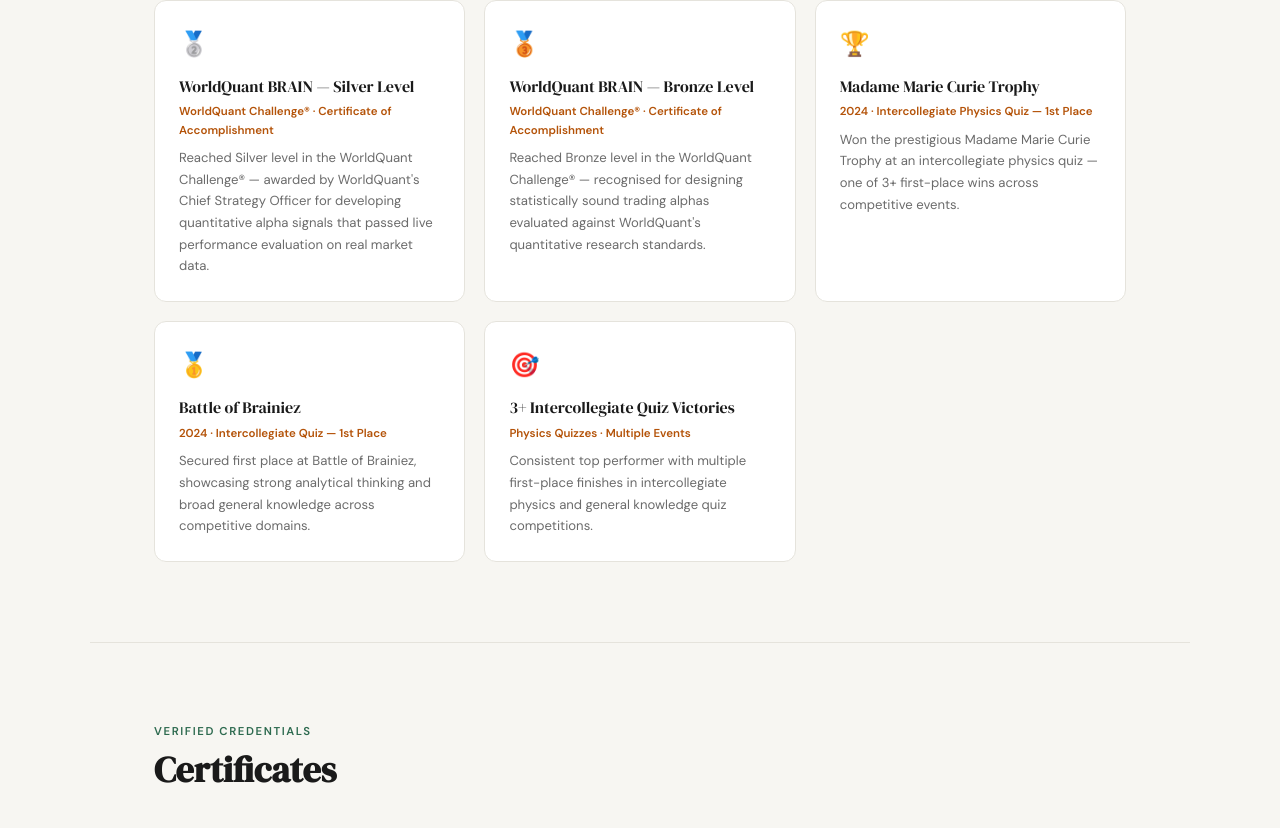
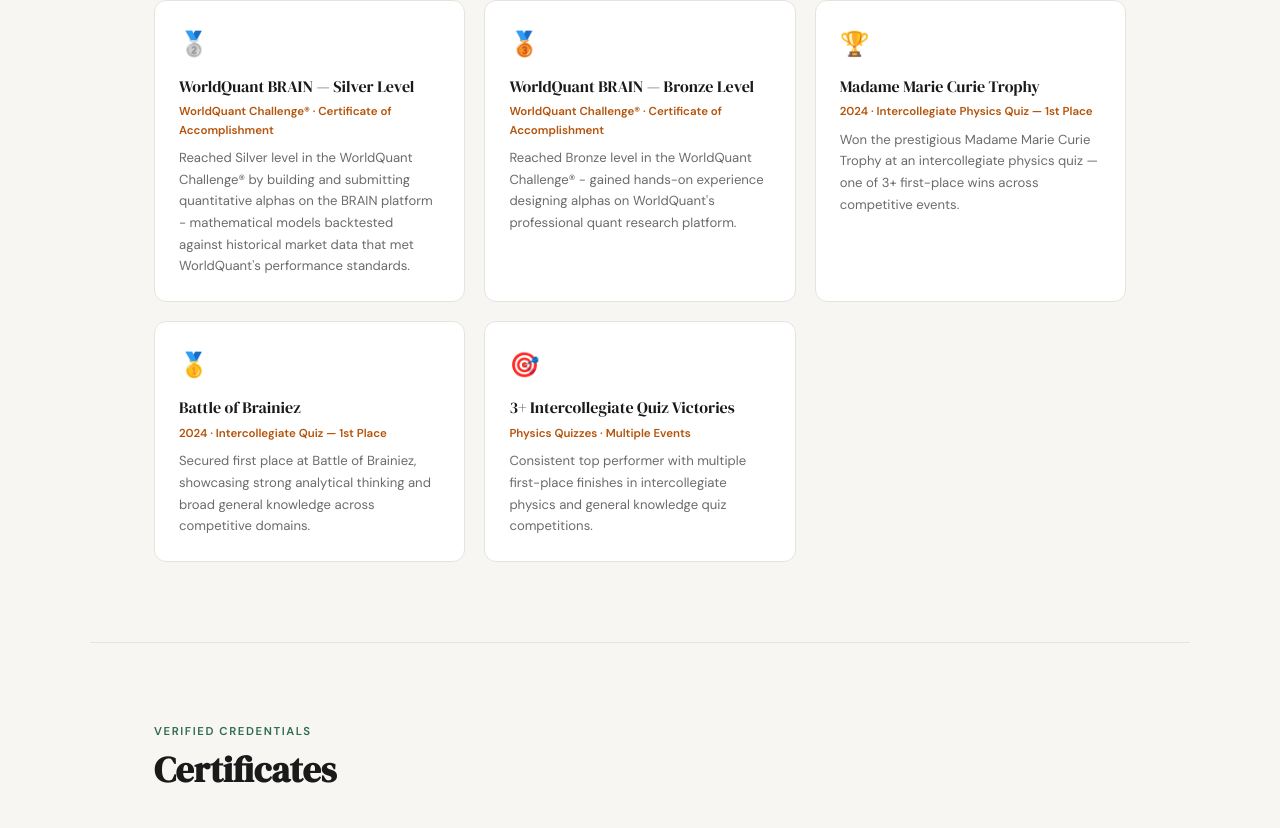
Before and after one commit to evans-0/portfolio, a plain HTML site: page index.html in a window 1280 px wide. Shown: the part 3475-4303 px from the top of the page. Drawn offline with Linux system fonts and the light colour scheme.

Commit message:
Update index.html

```diff
--- a/index.html
+++ b/index.html
@@ -474,7 +474,9 @@
           </a>
         </div>
         <div class="ach-meta">WorldQuant Challenge® · Certificate of Accomplishment</div>
-        <div class="ach-desc">Reached Silver level in the WorldQuant Challenge® — awarded by WorldQuant's Chief Strategy Officer for developing quantitative alpha signals that passed live performance evaluation on real market data.</div>
+        <div class="ach-desc">
+          Reached Silver level in the WorldQuant Challenge® by building and submitting quantitative alphas on the BRAIN platform - mathematical models backtested against historical market data that met WorldQuant's performance standards.
+        </div>
       </div>
 
       <div class="achievement-card">
@@ -485,7 +487,9 @@
           </a>
         </div>
         <div class="ach-meta">WorldQuant Challenge® · Certificate of Accomplishment</div>
-        <div class="ach-desc">Reached Bronze level in the WorldQuant Challenge® — recognised for designing statistically sound trading alphas evaluated against WorldQuant's quantitative research standards.</div>
+        <div class="ach-desc">
+        Reached Bronze level in the WorldQuant Challenge® - gained hands-on experience designing alphas on WorldQuant's professional quant research platform.
+        </div>
       </div>
 
       <div class="achievement-card">
```
